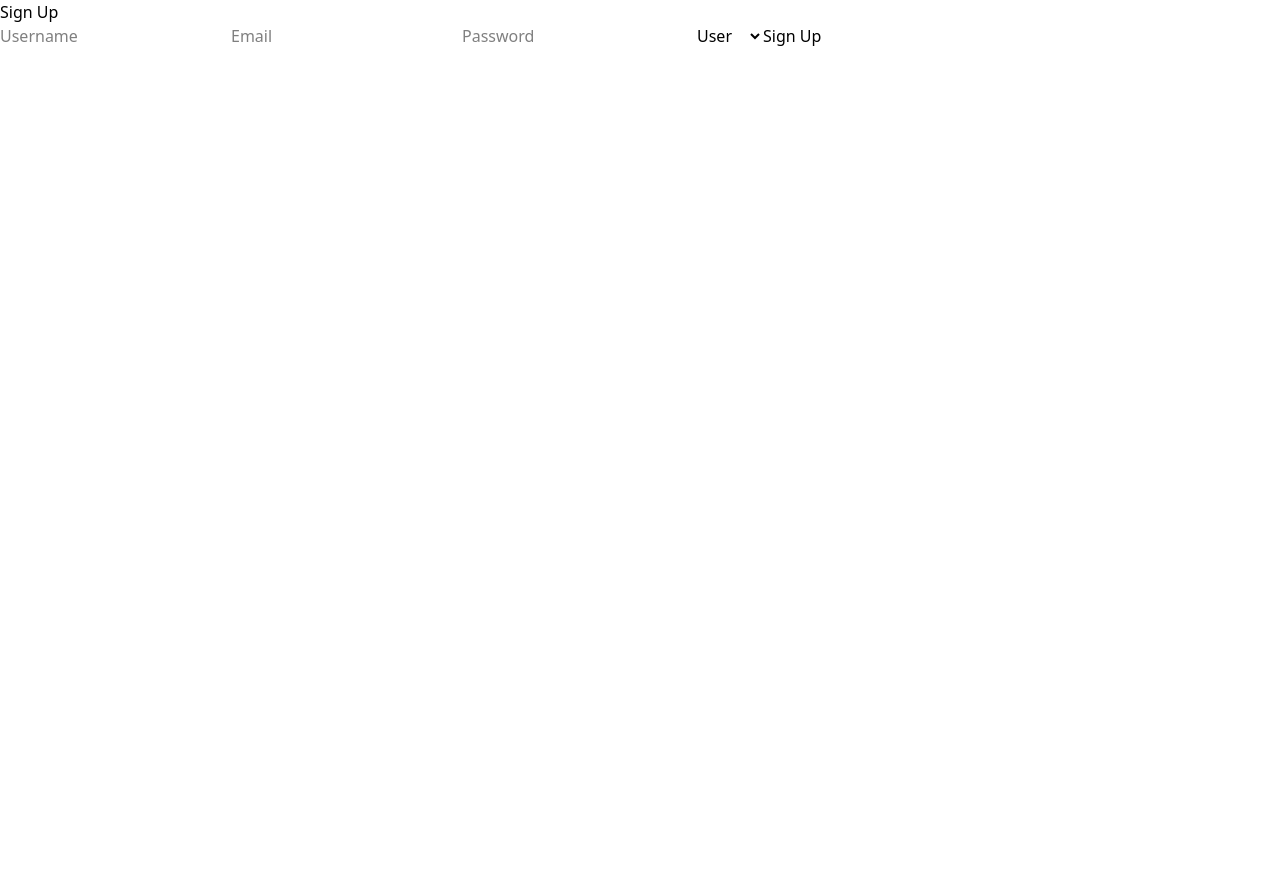
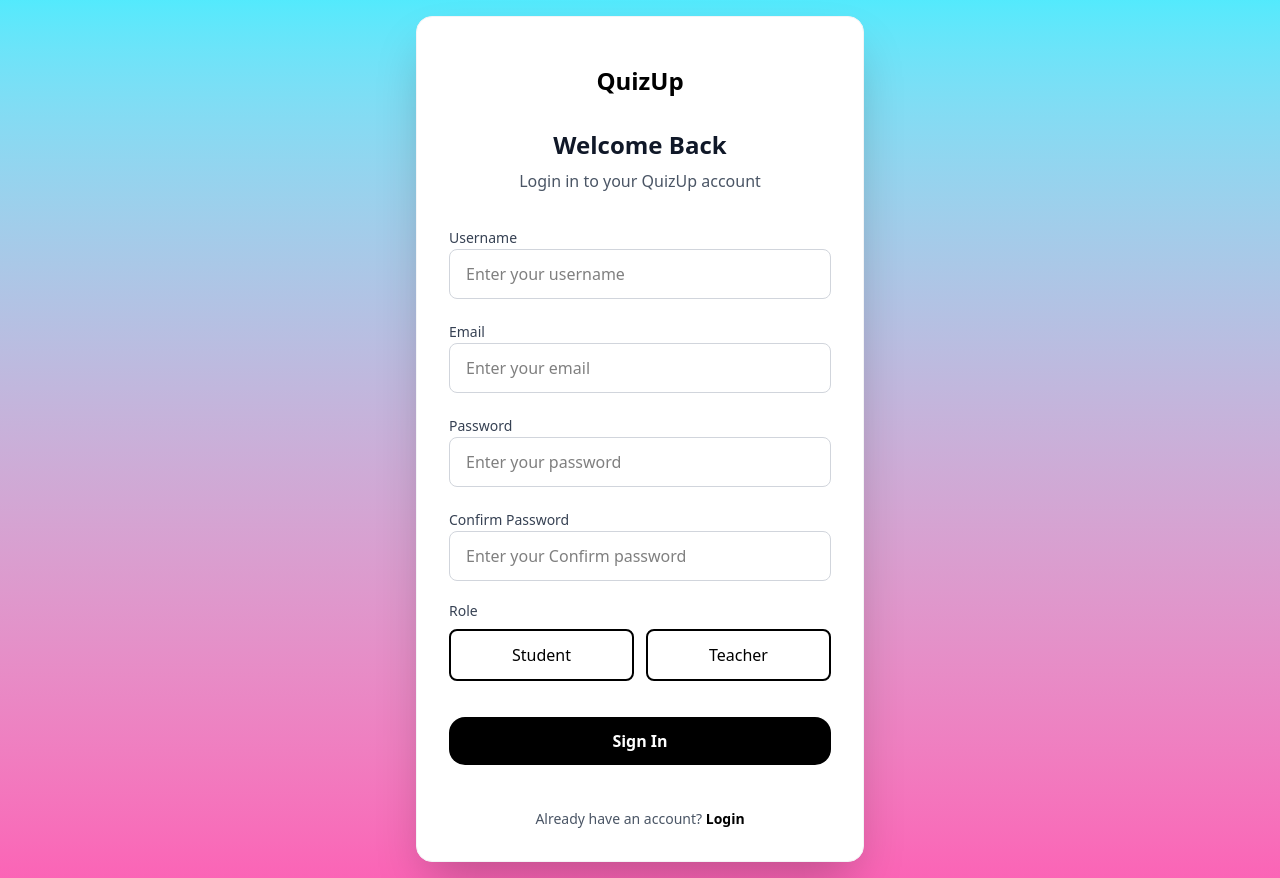
Before and after one commit to Dakshhinya/QuizApp, a React (Vite) app in the folder frontend/: page /signup in a window 1280 px wide. Before the commit the page ends 800 px from the top, so only its background shows below. Built offline with nearby package versions, Linux system fonts and the light colour scheme.

Commit message:
dakku | navbar

```diff
--- a/frontend/src/component/LoginButton.jsx
+++ b/frontend/src/component/LoginButton.jsx
@@ -1,3 +1,7 @@
 export default function LoginButton() {
-  return <button type="submit">Login</button>;
+  return (
+    <button type="submit" className="mt-10 bg-black rounded-2xl p-3 transform -translate-y-1/2 text-white font-bold hover:text-gray-700">
+      Login
+    </button>
+  );
 }
--- a/frontend/src/component/LoginCard.jsx
+++ b/frontend/src/component/LoginCard.jsx
@@ -1,38 +1,41 @@
-import { useState } from "react";
+
 import LoginButton from "./LoginButton"
+import { Link } from "react-router-dom";
 
-export default function LoginCard({onLogin}) {
-  const [email, setEmail] = useState("");
-  const [password, setPassword] = useState("");
-
-  const handleSubmit = (e) => {
-    e.preventDefault();
-    onLogin({ email, password });
-  };
-
+export default function LoginCard() {
   return (
     <>
-    <div className="w-full h-screen flex items-center border-2 gap-10">
-      <div className="px-40 py-60 w- flex flex-col gap-10 border-2 ml-25">
-      <h2>Login</h2>
-      <form onSubmit={handleSubmit}>
-        <input className="flex gap-10"
-          type="email"
-          placeholder="Email"
-          value={email}
-          onChange={(e) => setEmail(e.target.value)}
-          required
-        />
-        <input className="flex gap-10"
-          type="password"
-          placeholder="Password"
-          value={password}
-          onChange={(e) => setPassword(e.target.value)}
-          required
-        />
-        <LoginButton/>
-      </form>
-    </div>
+    <div className="w-full max-w-md">
+      <div className="bg-white rounded-2xl shadow-2xl p-8 border border-gray-100">
+        <div className="text-center mb-8">
+          <div className="inline-flex items-center justify-center w-16 h-16 border-y-yellow-400 rounded-2xl mb-4">
+            <span className="text-2xl font-bold text-black">QuizUp</span>
+          </div>
+          <h1 className="text-2xl font-bold text-gray-900 mb-2">Welcome Back</h1>
+          <p className="text-gray-600">Login in to your QuizUp account</p>
+        </div>
+        <div className="space-y-6 flex flex-col">
+          <div>
+            <label className="text-sm font-medium text-gray-700 mb-2">Email</label>
+            <input className="px-4 py-3 border border-gray-300 rounded-lg  w-full ocus:ring-2 focus:ring-yellow-400 focus:border-yellow-400 transition-colors" type="email" name="email" /*value={} onChange={}*/ placeholder="Enter your email" required />
+          </div>
+
+          <div>
+            <label className="text-sm font-medium text-gray-700 mb-2">Password</label>
+            <input className="px-4 py-3 border border-gray-300 rounded-lg  w-full ocus:ring-2 focus:ring-yellow-400 focus:border-yellow-400 transition-colors" type="email" name="email" /*value={} onChange={}*/ placeholder="Enter your password" required />
+          </div>
+
+          <LoginButton/>
+
+          <p className="text-sm text-center text-gray-600">
+            Don’t have an account?{" "}
+            <Link to="/signup" className="text-black font-bold hover:underline">
+              Sign Up
+            </Link>
+          </p>
+
+        </div>
+      </div>
     </div>
 
     </>
--- a/frontend/src/component/Navbar.jsx
+++ b/frontend/src/component/Navbar.jsx
@@ -1,14 +1,27 @@
-function Navbar({title,subtitle}) {
+// function Navbar({title,subtitle}) {
+//   return (
+//     <div className="flex justify-center border-2">
+//       <div className="flex flex-col border-2">
+//         <p className="font-bold text-3xl mt-2">{title}</p>
+//         <p className="flex justify-center font-grey mt-2">
+//           {subtitle}
+//         </p>
+//       </div>
+//     </div>
+//   );
+// }
+
+// export default Navbar;
+
+
+import React from 'react'
+
+export default function Navbar() {
   return (
-    <div className="flex justify-center">
-      <div className="flex flex-col">
-        <p className="font-bold text-3xl mt-2">{title}</p>
-        <p className="flex justify-center font-grey mt-2">
-          {subtitle}
-        </p>
-      </div>
+    <div className="w-screen h-20 absolute shadow-2xs">
+      <p className="mt-5 px-8 font-black text-3xl text-black ">
+        QuizUp
+      </p>
     </div>
-  );
+  )
 }
-
-export default Navbar;
--- a/frontend/src/component/SideImage.jsx
+++ /dev/null
@@ -1,9 +0,0 @@
-import React from 'react'
-
-export default function SideImage() {
-  return (
-    <div className="side-image">
-      <img /*src={src}*/ alt="Side Illustration" />
-    </div>
-  );
-}
--- a/frontend/src/component/SignUpButton.jsx
+++ b/frontend/src/component/SignUpButton.jsx
@@ -1,3 +1,7 @@
 export default function SignUpButton() {
-  return <button type="submit">Sign Up</button>;
+  return(
+    <button type="submit" className="mt-10 bg-black rounded-2xl p-3 transform -translate-y-1/2 text-white font-bold hover:text-gray-700">
+      Sign In
+    </button>
+  )
 }
--- a/frontend/src/component/SignUpCard.jsx
+++ b/frontend/src/component/SignUpCard.jsx
@@ -1,49 +1,83 @@
-import {useState} from 'react'
+
 import SignUpButton from "./SignUpButton"
+import { Link } from "react-router-dom";
 
+export default function SignUpCard() {
+  return (
+      <>
+      <div className="w-full max-w-md">
+        <div className="bg-white rounded-2xl shadow-2xl p-8 border border-gray-100">
+          <div className="text-center mb-8">
+            <div className="inline-flex items-center justify-center w-16 h-16 border-y-yellow-400 rounded-2xl mb-4">
+              <span className="text-2xl font-bold text-black">QuizUp</span>
+            </div>
+            <h1 className="text-2xl font-bold text-gray-900 mb-2">Welcome Back</h1>
+            <p className="text-gray-600">Login in to your QuizUp account</p>
+          </div>
+          <div className="space-y-5 flex flex-col">
+            <div>
+              <label className="text-sm font-medium text-gray-700 mb-2">Username</label>
+              <input className="px-4 py-3 border border-gray-300 rounded-lg  w-full ocus:ring-2 focus:ring-yellow-400 focus:border-yellow-400 transition-colors" type="email" name="email" /*value={} onChange={}*/ placeholder="Enter your username" required />
+            </div>
 
-export default function SignUpCard({onSignUp}) {
-  const [username, setUsername] = useState("");
-  const [email, setEmail] = useState("");
-  const [password, setPassword] = useState("");
-  const [role, setRole] = useState("user");
+            <div>
+              <label className="text-sm font-medium text-gray-700 mb-2">Email</label>
+              <input className="px-4 py-3 border border-gray-300 rounded-lg  w-full ocus:ring-2 focus:ring-yellow-400 focus:border-yellow-400 transition-colors" type="email" name="email" /*value={} onChange={}*/ placeholder="Enter your email" required />
+            </div>
 
-  const handleSubmit = (e) => {
-    e.preventDefault();
-    onSignUp({ username, email, password, role });
-  };
+            <div>
+              <label className="text-sm font-medium text-gray-700 mb-2">Password</label>
+              <input className="px-4 py-3 border border-gray-300 rounded-lg  w-full ocus:ring-2 focus:ring-yellow-400 focus:border-yellow-400 transition-colors" type="email" name="email" /*value={} onChange={}*/ placeholder="Enter your password" required />
+            </div>
 
-  return (
-    <div className="card">
-      <h2>Sign Up</h2>
-      <form onSubmit={handleSubmit}>
+            <div>
+              <label className="text-sm font-medium text-gray-700 mb-2">Confirm Password</label>
+              <input className="px-4 py-3 border border-gray-300 rounded-lg  w-full ocus:ring-2 focus:ring-yellow-400 focus:border-yellow-400 transition-colors" type="email" name="email" /*value={} onChange={}*/ placeholder="Enter your Confirm password" required />
+            </div>
+
+            <div>
+              <label className="block text-sm font-medium text-gray-700 mb-2">
+                Role
+              </label>
+              <div className="grid grid-cols-2 gap-3">
+                <label className="flex items-center justify-center p-3 border-2 rounded-lg cursor-pointer transition-all /*${formData.role === 'student' ? 'border-yellow-400 bg-white text-yellow-700' : 'border-gray-200 hover:border-gray-300">
                   <input
-          type="text"
-          placeholder="Username"
-          value={username}
-          onChange={(e) => setUsername(e.target.value)}
-          required
+                    type="radio"
+                    name="role"
+                    value="student"
+                    // checked={formData.role === 'student'}
+                    // onChange={handleInputChange}
+                    className="sr-only"
                   />
+                  <span className="font-medium">Student</span>
+                </label>
+                <label className="flex items-center justify-center p-3 border-2 rounded-lg cursor-pointer transition-all ${formData.role === 'teacher' ? 'border-yellow-400 bg-white text-yellow-700' : 'border-gray-200 hover:border-gray-300">
                   <input
-          type="email"
-          placeholder="Email"
-          value={email}
-          onChange={(e) => setEmail(e.target.value)}
-          required
+                    type="radio"
+                    name="role"
+                    value="teacher"
+                    // checked={formData.role === 'teacher'}
+                    // onChange={handleInputChange}
+                    className="sr-only"
                   />
-        <input
-          type="password"
-          placeholder="Password"
-          value={password}
-          onChange={(e) => setPassword(e.target.value)}
-          required
-        />
-        <select value={role} onChange={(e) => setRole(e.target.value)}>
-          <option value="user">User</option>
-          <option value="admin">Admin</option>
-        </select>
-        <SignUpButton />
-      </form>
+                  <span className="font-medium">Teacher</span>
+                </label>
               </div>
+            </div>
+
+            <SignUpButton/>
+
+            <p className="text-sm text-center text-gray-600">
+            Already have an account?{" "}
+            <Link to="/" className="text-black font-bold hover:underline">
+              Login
+            </Link>
+          </p>
+
+          </div>
+        </div>
+      </div>
+
+      </>
     );
 }
--- a/frontend/src/pages/Login.jsx
+++ b/frontend/src/pages/Login.jsx
@@ -1,23 +1,16 @@
 import React from "react";
-import SideImage from "../component/SideImage";
+import Navbar from "../component/Navbar";
 import LoginCard from "../component/LoginCard";
 
 export default function Login() {
 
-  // define onLogin here
-  const onLogin = (loginData) => {
-    console.log("Login data:", loginData);
-    if (loginData.role === "admin") {
-      console.log("Redirect to Admin Dashboard");
-    } else {
-      console.log("Redirect to User Dashboard");
-    }
-  };
+  return (
+    <>
+    <Navbar/>
+    <div className="min-h-screen bg-gradient-to-b from-cyan-300 to-pink-400 flex items-center justify-center p-4">
 
-  return (
-    <div className="auth-page flex">
-      <SideImage src="/auth-side.png" />
-      <LoginCard onLogin={onLogin} />
+      <LoginCard />
     </div>
+    </>
   );
 }
--- a/frontend/src/pages/SignUp.jsx
+++ b/frontend/src/pages/SignUp.jsx
@@ -1,19 +1,14 @@
-import React from "react";
-// import SideImage from "../components/SideImage";
+
 import SignUpCard from "../component/SignUpCard";
 
 export default function SignUp() {
 
 
-  const onSignUp = (signupData) => {
-    console.log("SignUp data:", signupData);
-
-  };
 
   return (
-    <div className="auth-page flex">
-      {/* <SideImage src="/auth-side.png" /> */}
-      <SignUpCard onSignUp={onSignUp} />
-    </div>
-  );
+      <div className="min-h-screen bg-gradient-to-b from-cyan-300 to-pink-400 flex items-center justify-center p-4">
+
+        <SignUpCard />
+      </div>
+  )
 }
```
Lines whose indentation alone changed are shown as unchanged.
